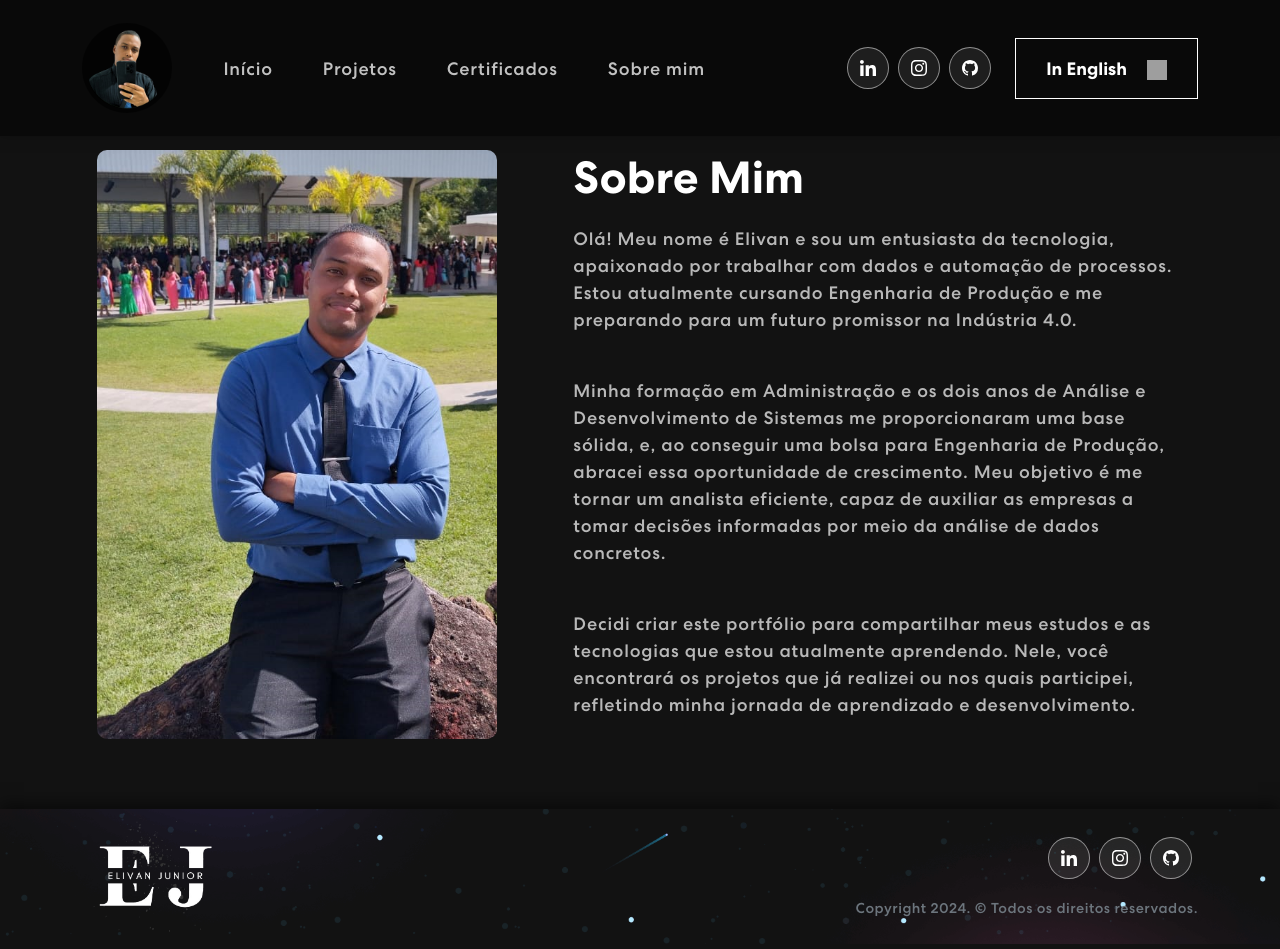
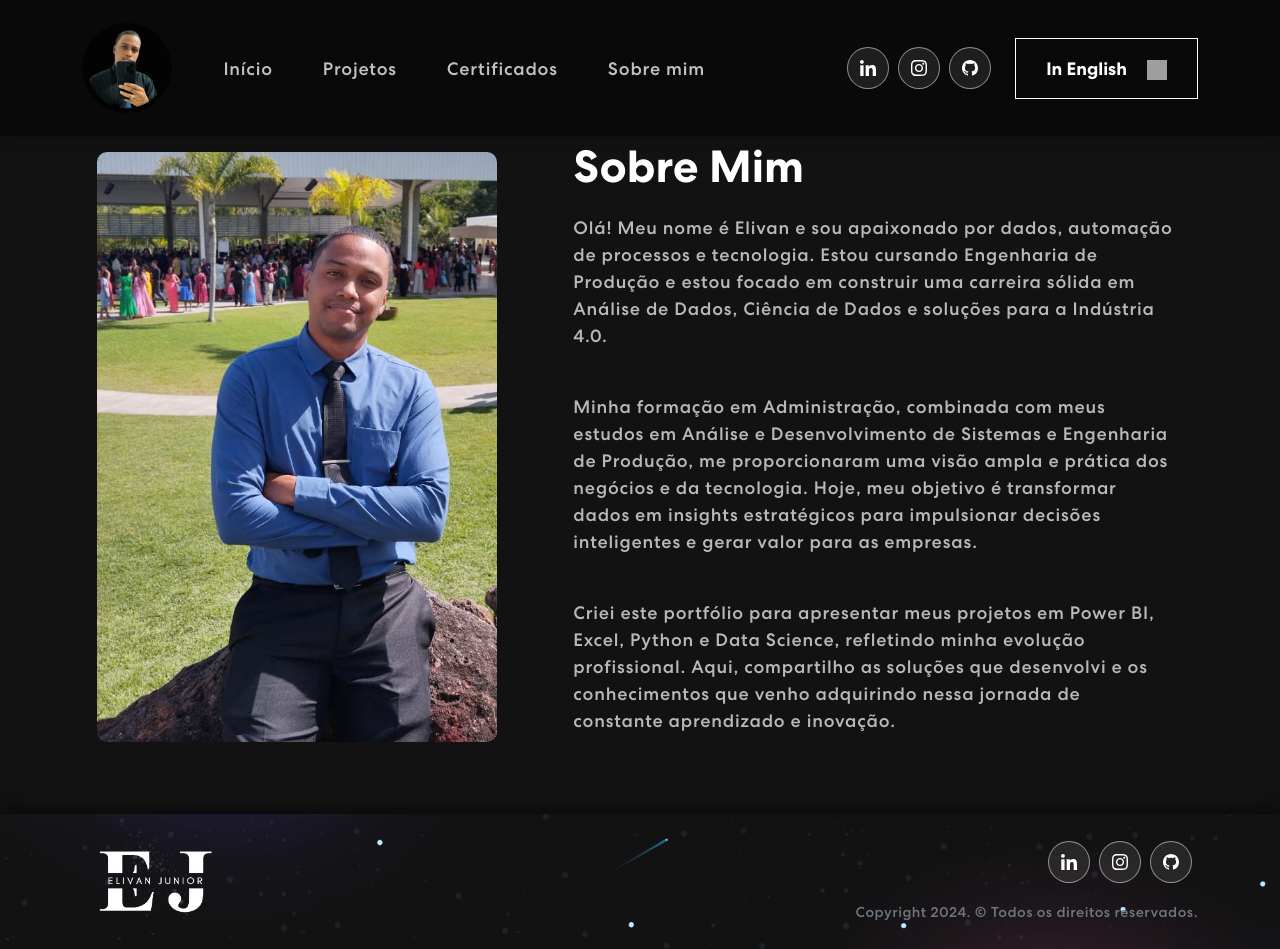
Before and after one commit to ElivanLimaJunior/About-me, a React (Create React App) app: page /About in a window 1280 px wide. Built offline with nearby package versions, Linux system fonts and the light colour scheme; grey boxes are pictures that could not be loaded.

Commit message:
Atualização de Textos

```diff
--- a/src/components/Aboutme/Aboutme.jsx
+++ b/src/components/Aboutme/Aboutme.jsx
@@ -4,14 +4,16 @@ import logo from '../../assets/img/about-me5.png';
 export const AbouteMe = ({ isOriginalText }) => {
     const title = isOriginalText ? "Sobre Mim" : "About Me";
     const description1 = isOriginalText
-        ? "Olá! Meu nome é Elivan e sou um entusiasta da tecnologia, apaixonado por trabalhar com dados e automação de processos. Estou atualmente cursando Engenharia de Produção e me preparando para um futuro promissor na Indústria 4.0."
-        : "Hello! My name is Elivan and I am a technology enthusiast, passionate about working with data and its applications. My goal is to become an efficient data analyst and help companies make informed decisions based on concrete data.";
+        ? "Olá! Meu nome é Elivan e sou apaixonado por dados, automação de processos e tecnologia. Estou cursando Engenharia de Produção e estou focado em construir uma carreira sólida em Análise de Dados, Ciência de Dados e soluções para a Indústria 4.0."
+        : "Hello! My name is Elivan and I am passionate about data, process automation, and technology. I am currently studying Production Engineering and focusing on building a strong career in Data Analysis, Data Science, and Industry 4.0 solutions.";
+
     const description2 = isOriginalText
-        ? "Minha formação em Administração e os dois anos de Análise e Desenvolvimento de Sistemas me proporcionaram uma base sólida, e, ao conseguir uma bolsa para Engenharia de Produção, abracei essa oportunidade de crescimento. Meu objetivo é me tornar um analista eficiente, capaz de auxiliar as empresas a tomar decisões informadas por meio da análise de dados concretos."
-        : "I am always learning and developing in the areas of data analysis and programming. Currently, I am studying Production Engineering and have experience in Python, React, and JavaScript.";
-    const description3 = isOriginalText
-        ? "Decidi criar este portfólio para compartilhar meus estudos e as tecnologias que estou atualmente aprendendo. Nele, você encontrará os projetos que já realizei ou nos quais participei, refletindo minha jornada de aprendizado e desenvolvimento."
-        : "When I'm not working or studying, I like to spend time at the gym and exercise at home.";
+        ? "Minha formação em Administração, combinada com meus estudos em Análise e Desenvolvimento de Sistemas e Engenharia de Produção, me proporcionaram uma visão ampla e prática dos negócios e da tecnologia. Hoje, meu objetivo é transformar dados em insights estratégicos para impulsionar decisões inteligentes e gerar valor para as empresas."
+        : "My background in Business Administration, combined with my studies in Systems Analysis and Production Engineering, has given me a broad and practical understanding of business and technology. Today, my goal is to turn data into strategic insights to drive smart decisions and generate value for companies.";
+
+        const description3 = isOriginalText
+        ? "Criei este portfólio para apresentar meus projetos em Power BI, Excel, Python e Data Science, refletindo minha evolução profissional. Aqui, compartilho as soluções que desenvolvi e os conhecimentos que venho adquirindo nessa jornada de constante aprendizado e inovação."
+        : "I created this portfolio to showcase my projects in Power BI, Excel, and Data Science, reflecting my professional growth. Here, I share the solutions I have developed and the knowledge I am continually acquiring on this journey of learning and innovation.";
 
     return (
         <div className="about-me">
--- a/src/components/Banner/banner.jsx
+++ b/src/components/Banner/banner.jsx
@@ -1,7 +1,7 @@
 import { useState, useEffect } from "react";
 import { Container, Row, Col } from "react-bootstrap";
 import { ArrowRightCircle } from 'react-bootstrap-icons';
-import headerImg from '../../assets/img/header-img.svg';
+import headerImg from '../../assets/img/header-DataScience.png';
 
 export const Banner = ({ isOriginalText, handleChangeText }) => {
     const [loopNum, setLoopNum] = useState(0);
@@ -12,8 +12,9 @@ export const Banner = ({ isOriginalText, handleChangeText }) => {
     const period = 2000;
 
     const paragraphText = isOriginalText
-        ? 'Sou formado em Administração e cursei Análise e Desenvolvimento de Sistemas por 2 anos, com a intenção de finalizar o curso. Atualmente, estou cursando Engenharia de Produção. Tenho uma paixão por trabalhar com dados e gosto de demonstrar como eles podem auxiliar na tomada de decisões. Estou focado em me tornar um analista de dados eficiente e pronto para o mercado de trabalho.'
-        : 'I have a degree in Administration and studied Systems Analysis and Development for 2 years, with the intention of finishing the course. I am currently studying Production Engineering. I have a passion for working with data and I like to demonstrate how it can help in decision making. I am focused on becoming an efficient data analyst ready for the job market.';
+        ? 'Sou formado em Administração, cursei Análise e Desenvolvimento de Sistemas por dois anos e atualmente estou cursando Engenharia de Produção. Tenho grande paixão por dados, automação e tecnologia, e estou focado em construir soluções que apoiem a tomada de decisões. Meu objetivo é atuar na área de dados, utilizando ferramentas como Power BI, Excel e projetos de Data Science para gerar valor e inovação.'
+        : 'I have a degree in Administration, studied Systems Analysis and Development for two years, and I am currently pursuing a degree in Production Engineering. I am passionate about data, automation, and technology, and I am focused on building solutions that support decision-making. My goal is to work as a data analyst, using tools like Power BI, Excel, and Data Science projects to deliver value and innovation.';
+
 
     const tagline = isOriginalText ? "Bem-vindo ao meu Portfólio" : "Welcome to my Portfolio";
     const headerText = isOriginalText ? "Olá! Eu sou Elivan!" : "Hi! I'm Elivan!";
@@ -52,7 +53,7 @@ export const Banner = ({ isOriginalText, handleChangeText }) => {
                 <Row className="align-items-center">
                     <Col xs={12} md={6} xl={7}>
                         <span className="tagline">{tagline}</span>
-                        <h1>{headerText}<br /> <span className="wrap">{text}</span></h1>
+                        <h1>{headerText}<br /> <span className="wrap">{text || "|"}</span></h1>
                         <p>{paragraphText}</p>
                         <button onClick={handleChangeText}>{buttonText} <ArrowRightCircle size={25} /></button>
                     </Col>
```
